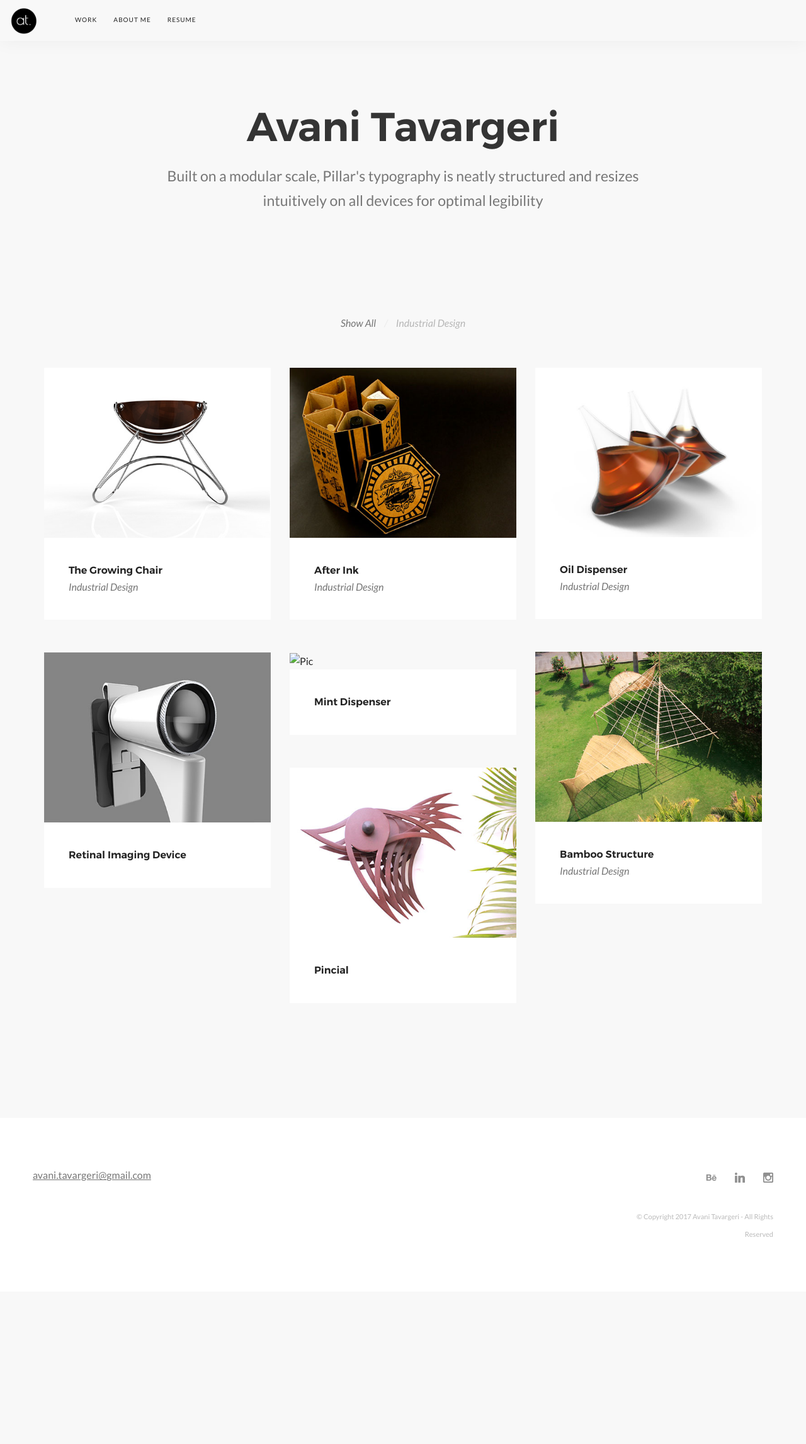
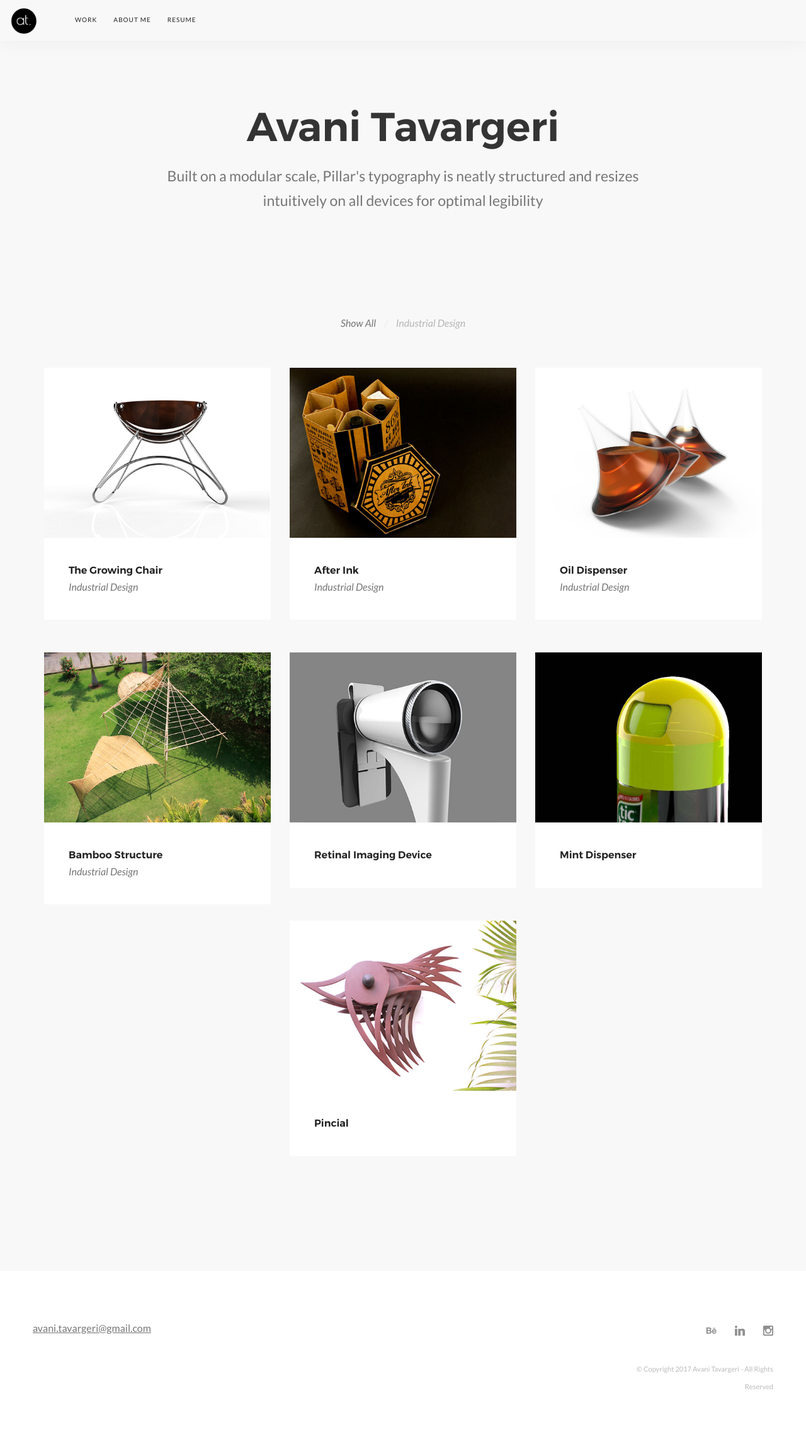
Before and after one commit to akshatkedia/avani-tavargeri, a Jekyll site: the page built from index.md, in a window 1280 px wide. Shown: the whole page at 63% size. Built offline with Jekyll 4.4.1, drawn with Linux system fonts in a browser that asks for light colours; some web fonts are replaced; before the commit the page ends 2051 px from its top, so only the background shows below that.

Commit message:
Updated Thumbnail Oil Dispenser and 4 other files

```diff
--- a/_projects/mint-dispenser.markdown
+++ b/_projects/mint-dispenser.markdown
@@ -1,4 +1,5 @@
 ---
 title: Mint Dispenser
 date: 2017-06-20 12:46:00 +05:30
+thumbnail image: "/uploads/thumbnail-tic-tac-dispenser.jpg"
 ---
--- a/_projects/oil-dispenser.markdown
+++ b/_projects/oil-dispenser.markdown
@@ -1,7 +1,7 @@
 ---
 title: Oil Dispenser
 date: 2017-06-19 17:06:00 +05:30
-thumbnail image: "/uploads/concept8e3%20size%20reduced-612a09.jpg"
+thumbnail image: "/uploads/thumbnail-oil-dispenser.jpg"
 project category: Industrial Design
 key focus areas:
 - Form Semantics
```
Also changed, not shown: _uploads/concept8e3 size reduced-612a09.jpg (deleted), _uploads/thumbnail-oil-dispenser.jpg (added), _uploads/thumbnail-tic-tac-dispenser.jpg (added).
